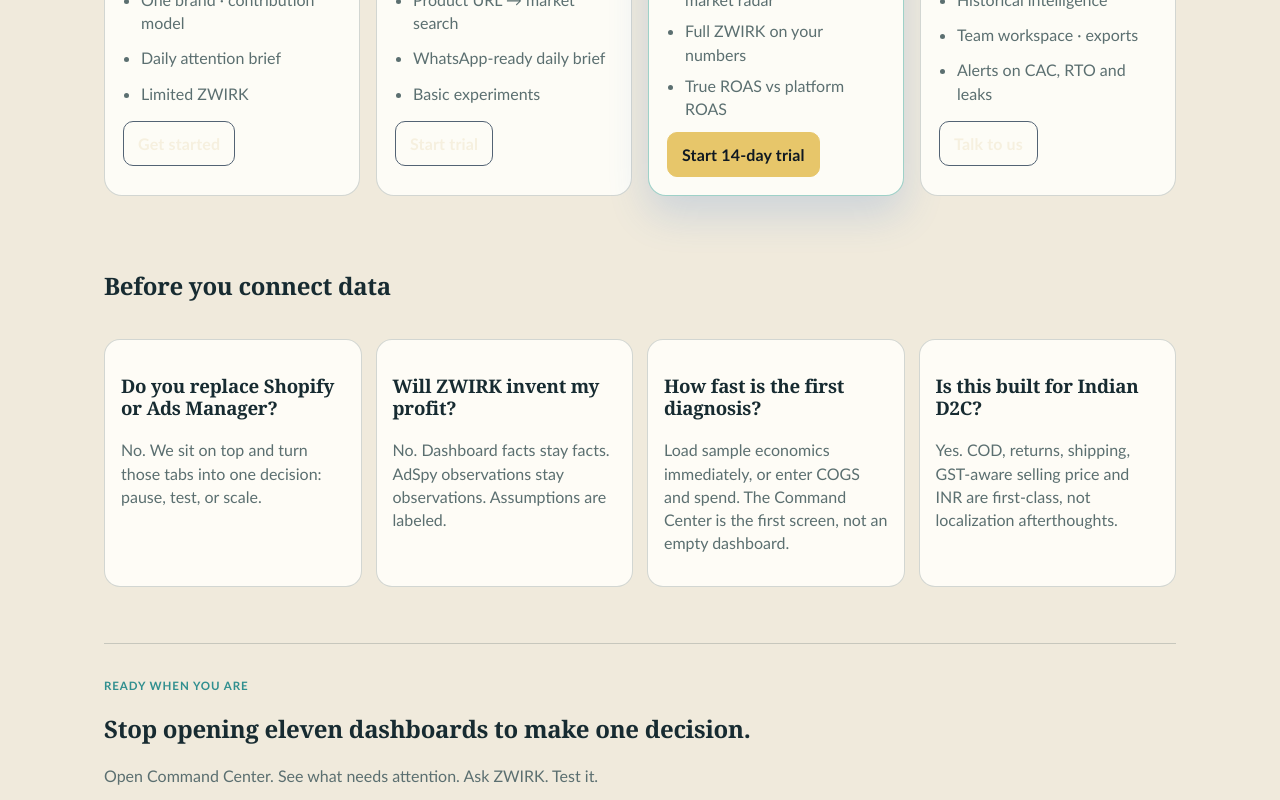
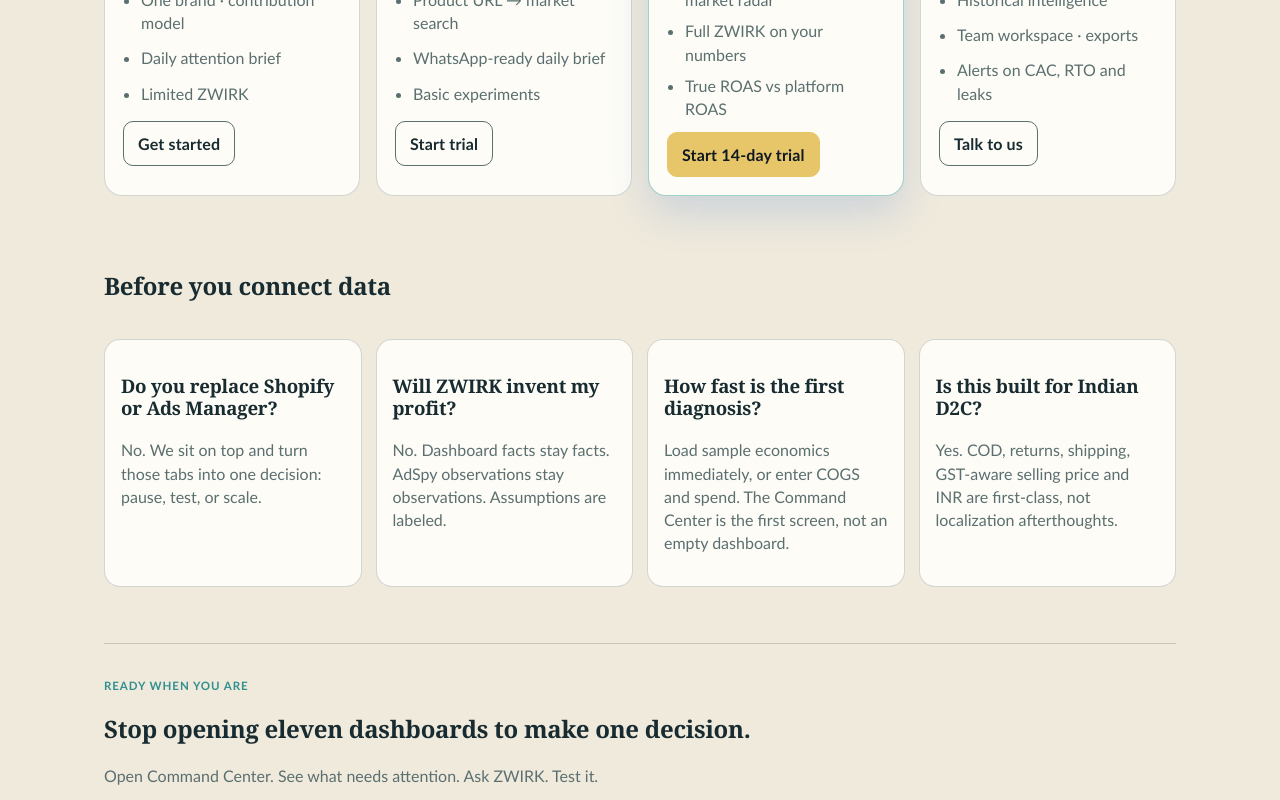
Before and after one commit to sk670994/D2C, a Next.js app: page / in a window 1280 px wide. Shown: the part 2180-2980 px from the top of the page. Built offline with nearby package versions, Linux system fonts and the light colour scheme.

Commit message:
DESIGN FIX

```diff
--- a/app/globals.css
+++ b/app/globals.css
@@ -2093,10 +2093,16 @@
   box-shadow: none;
 }
 
-.marketing-page .ui-button-secondary {
+.marketing-hero .ui-button-secondary {
   background: transparent;
   color: #f6f0df;
   border-color: #536374;
+}
+
+.pricing-card .ui-button-secondary {
+  background: transparent;
+  color: var(--text);
+  border-color: var(--text-muted);
 }
 
 .hero-actions {
```
Also changed, not shown: public/zooptrack-logo.png, qa-logo-buttons.png (added).
